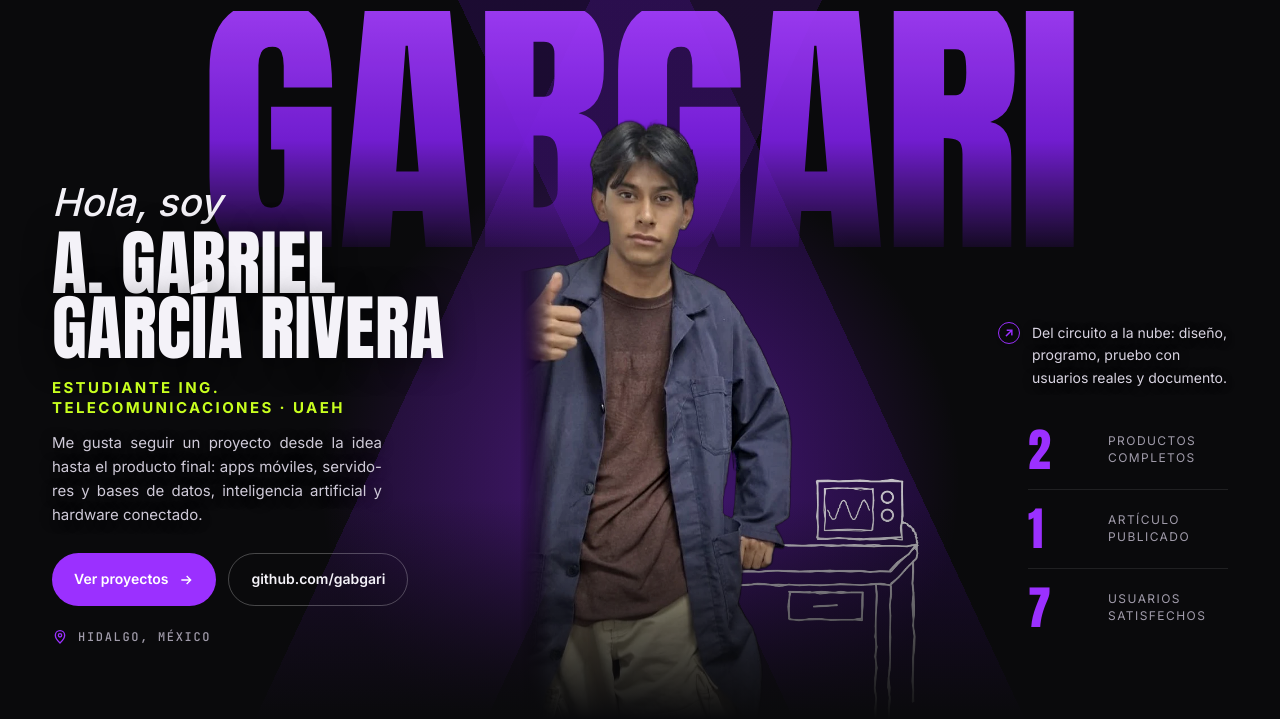
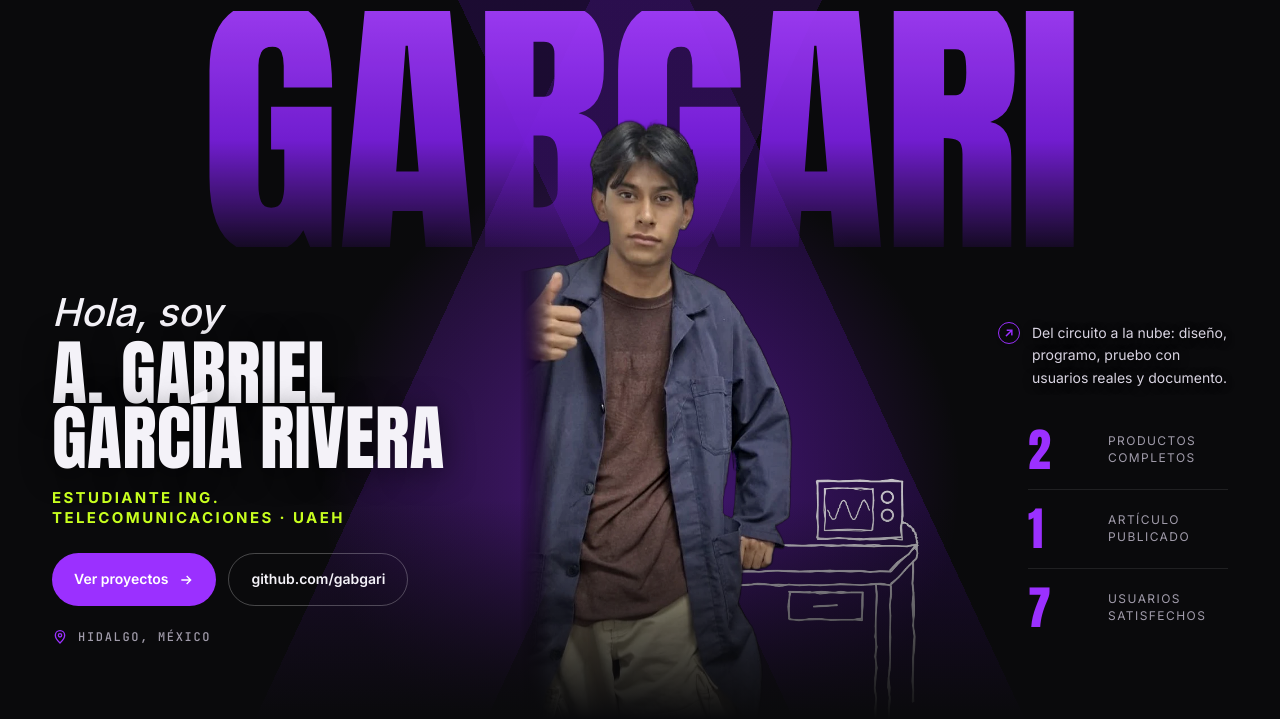
Before and after one commit to gabgari/gabgari.github.io, a plain HTML site: page index.html in a window 1280 px wide. Shown: the part 81-800 px from the top of the page. Drawn offline with Linux system fonts and the light colour scheme.

Commit message:
Hero: quitar texto de presentación para no saturar
Co-Authored-By: Claude Opus 5.5 <noreply@anthropic.com>

```diff
--- a/index.html
+++ b/index.html
@@ -386,7 +386,6 @@ section{position:relative}
       <p class="hello">Hola, soy</p>
       <h1 class="name">A. Gabriel<br>García Rivera</h1>
       <p class="role">Estudiante Ing. Telecomunicaciones · UAEH</p>
-      <p class="lead">Me gusta seguir un proyecto desde la idea hasta el producto final: apps móviles, servidores y bases de datos, inteligencia artificial y hardware conectado.</p>
       <div class="hero-ctas">
         <a class="btn btn-p" href="#proyectos">Ver proyectos
           <svg viewBox="0 0 24 24" fill="none" stroke="currentColor" stroke-width="2"><path d="M5 12h14M13 6l6 6-6 6"/></svg></a>
```
